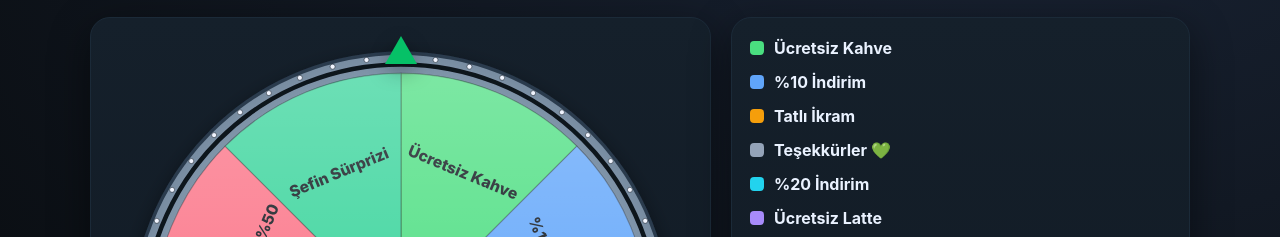
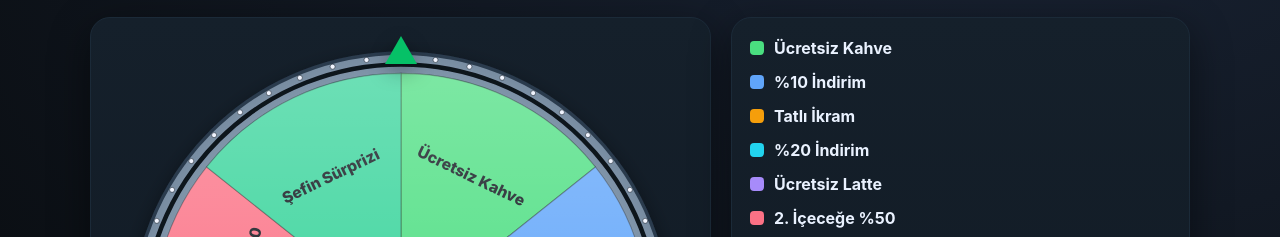
Before and after one commit to gptforce16/firsat, a plain HTML site: page index.html in a window 1280 px wide. Shown: the part 90-327 px from the top of the page. Drawn offline with Linux system fonts and the light colour scheme.

Commit message:
Update index.html

```diff
--- a/index.html
+++ b/index.html
@@ -110,11 +110,10 @@ let PRIZES = [
   { label:"Ücretsiz Kahve", color:"#4ade80", weight: 8 },
   { label:"%10 İndirim",    color:"#60a5fa", weight: 16 },
   { label:"Tatlı İkram",    color:"#f59e0b", weight: 10 },
-  { label:"Teşekkürler 💚", color:"#94a3b8", weight: 34 },
   { label:"%20 İndirim",    color:"#22d3ee", weight: 6 },
   { label:"Ücretsiz Latte", color:"#a78bfa", weight: 8 },
   { label:"2. İçeceğe %50", color:"#fb7185", weight: 10 },
-  { label:"Şefin Sürprizi", color:"#34d399", weight: 8 }
+  { label:"Şefin Sürprizi", color:"#34d399", weight: 42 }
 ];
 
 const SETTINGS = {
```
